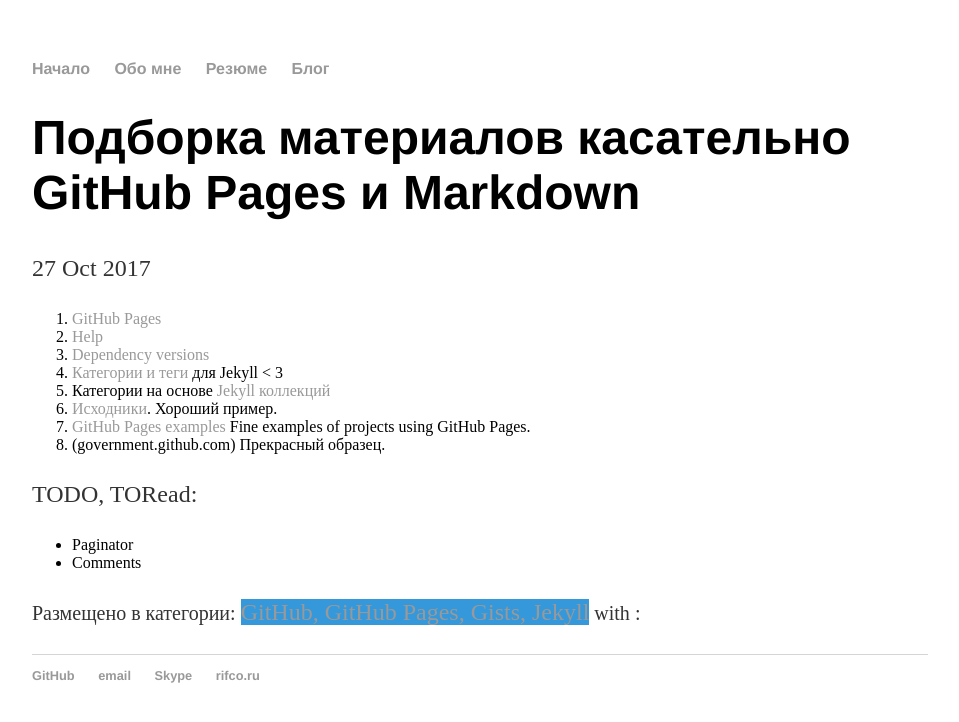
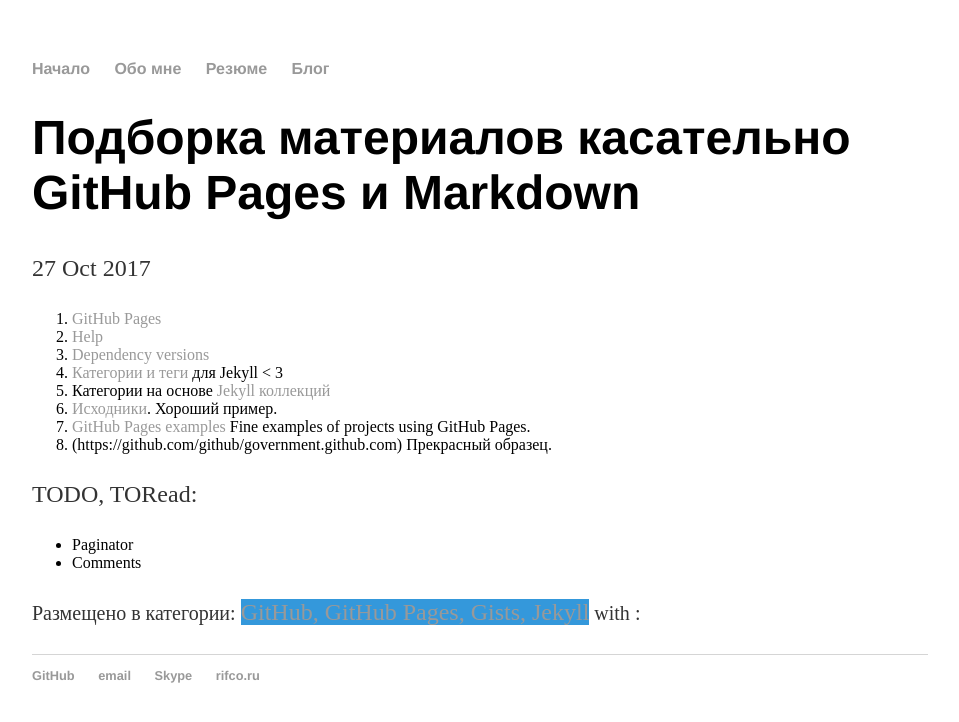
Before and after one commit to komstin/komstin.github.io, a Jekyll site: the page built from _posts/2017-10-27-Подборка-материалов-касательно-GitHub-Pages-и-Markdown.md, in a window 1280 px wide. Shown: the top 722 px of the page, without its empty margins (160-1119 px from the left). Built offline with Jekyll 4.4.1, drawn with Linux system fonts in a browser that asks for light colours; some of the changed lines change nothing that is shown.

Commit message:
Update 2017-10-27-Подборка-материалов-касательно-GitHub-Pages-и-Markdown.md

```diff
--- a/_posts/2017-10-27-Подборка-материалов-касательно-GitHub-Pages-и-Markdown.md
+++ b/_posts/2017-10-27-Подборка-материалов-касательно-GitHub-Pages-и-Markdown.md
@@ -13,7 +13,7 @@
 5. Категории на основе [Jekyll коллекций](http://www.minddust.com/post/alternative-tags-and-categories-on-github-pages/)
 6. [Исходники](https://github.com/minddust/minddust.github.io). Хороший пример.
 7. [GitHub Pages examples](https://github.com/collections/github-pages-examples) Fine examples of projects using GitHub Pages.
-8. (government.github.com) Прекрасный образец.
+8. (https://github.com/github/government.github.com) Прекрасный образец.
 
 TODO, TORead:
 - Paginator
```
